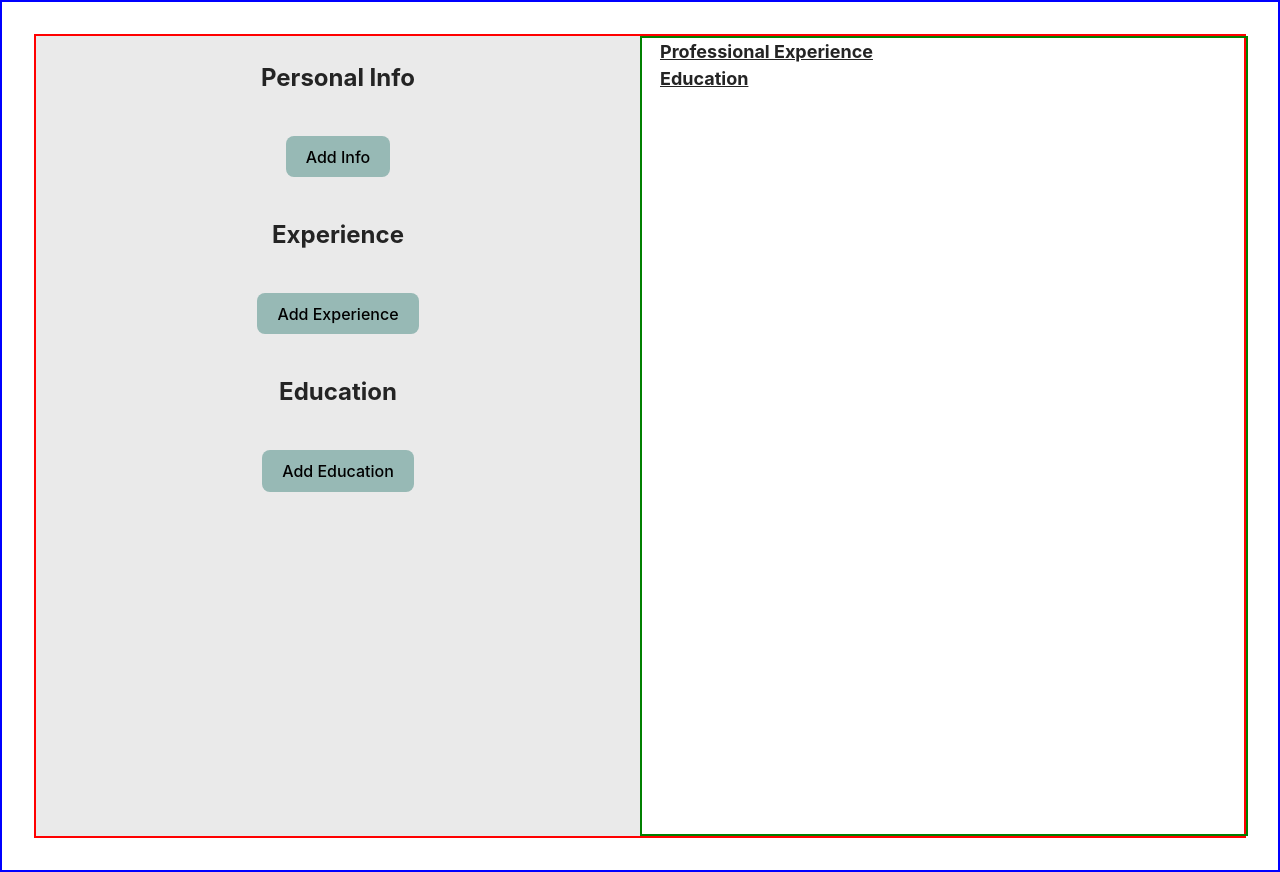
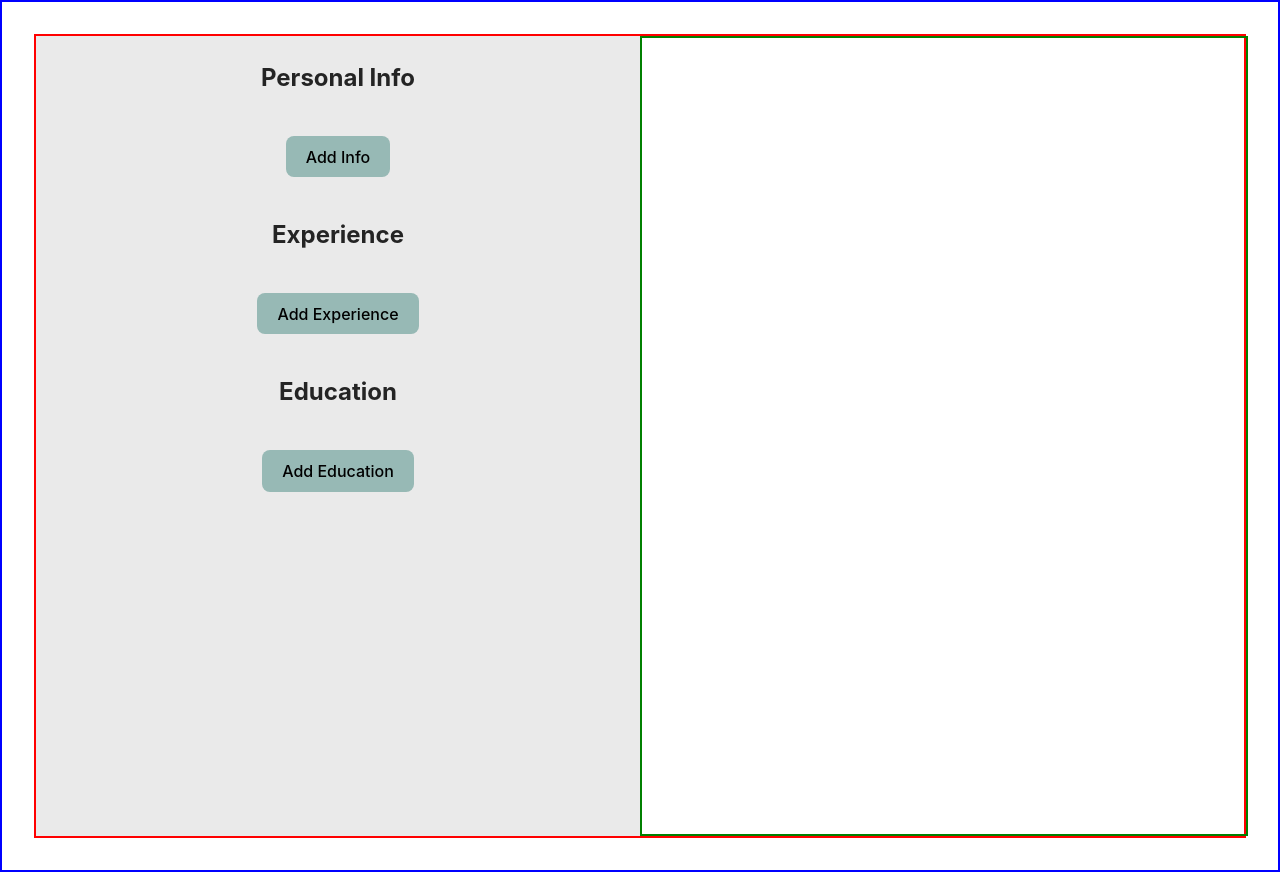
Before and after one commit to jandrews66/cv-app, a React (Vite) app: page / in a window 1280 px wide. Built offline with nearby package versions, Linux system fonts and the light colour scheme.

Commit message:
Edit render functions to show h2 text only when data has been submitted from the education/experience forms.

```diff
--- a/src/App.jsx
+++ b/src/App.jsx
@@ -22,6 +22,8 @@ function App() {
 
   function handleInfoEdit(){
     setShowInfoForm(true)
+
+
     }
 
     function handleInfoRemove(){
@@ -55,6 +57,7 @@ function App() {
 
   function handleEdit(selectedId){
   setShowExpForm(true)
+
   let obj = expArray.filter(info => info.id == selectedId)
   setExperience(obj[0])
   }
@@ -82,6 +85,7 @@ function App() {
 
 
   function handleEduEdit(selectedId){
+    setShowEduForm(true)
     let obj = eduArray.filter(info => info.id == selectedId)
     setEducation(obj[0])
 }
@@ -110,7 +114,10 @@ function App() {
                 </div>
           </div>
           )}
-          <h2>Professional Experience</h2>
+          {expArray.length > 0 &&
+          //show heading if an Experience has been added to the array
+            <h2>Professional Experience</h2>
+          }
           <ul>
             {expArray
             //sort job experiences from most recent to least recent
@@ -142,7 +149,9 @@ function App() {
               </li>;
             })}
           </ul>
-        <h2>Education</h2>
+        {eduArray.length > 0 &&
+          <h2>Education</h2>
+        }
         <ul>
         {eduArray
         //sort education from most recent to least recent
--- a/src/index.css
+++ b/src/index.css
@@ -28,6 +28,11 @@
   border: 2px solid green;
   width: 100%;
   font-size: 0.75em;
+
+}
+
+.previewSection > * {
+  margin: 0 2em;
 }
 
 .inputSection{
@@ -38,7 +43,7 @@
 .header{
   display: flex;
   flex-direction: column;
-  margin: 1em;
+  margin: 2em;
 }
 
 .header > p{
```
